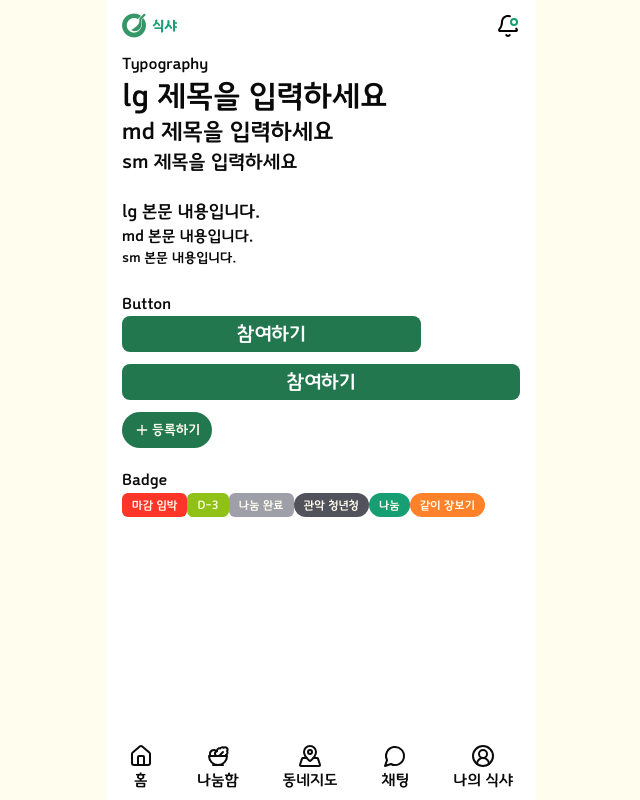
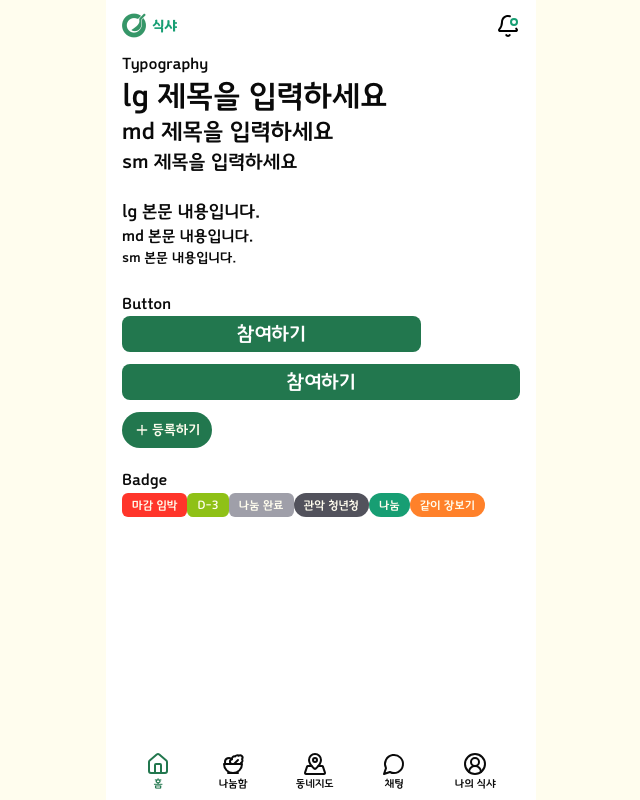
Before and after one commit to FRONT-END-BOOTCAMP-PLUS-4/sik-share, a Next.js app: page / in a window 1280 px wide. Shown: the whole page, without its empty margins (319-959 px from the left). Built offline with nearby package versions, Linux system fonts and the light colour scheme.

Commit message:
style: Footer - pathname에 따른 색상 변경

```diff
--- a/components/common/Footer.tsx
+++ b/components/common/Footer.tsx
@@ -1,3 +1,6 @@
+"use client";
+
+import { usePathname, useRouter } from "next/navigation";
 import {
 	House,
 	Salad,
@@ -7,24 +10,43 @@ import {
 } from "lucide-react";
 
 const navItems = [
-	{ Icon: House, label: "홈" },
-	{ Icon: Salad, label: "나눔함" },
-	{ Icon: MapPinned, label: "동네지도" },
-	{ Icon: MessageCircle, label: "채팅" },
-	{ Icon: CircleUserRound, label: "나의 식샤" },
+	{ key: "", Icon: House, label: "홈" },
+	{ key: "share", Icon: Salad, label: "나눔함" },
+	{ key: "map", Icon: MapPinned, label: "동네지도" },
+	{ key: "chat", Icon: MessageCircle, label: "채팅" },
+	{ key: "profile", Icon: CircleUserRound, label: "나의 식샤" },
 ] as const;
 
 export default function Footer() {
+	const pathname = usePathname();
+	const router = useRouter();
+
+	const current = pathname?.slice(1) ?? navItems[0].key;
+	const activeTab =
+		navItems.find((item) => item.key === current)?.key ?? navItems[0].key;
+
+	const handleClick = (key: string) => {
+		router.push(`/${key}`);
+	};
+
 	return (
-		<footer className="z-10 fixed bottom-0 left-1/2 transform -translate-x-1/2 w-[var(--space-mobileMax)] flex justify-between items-center bg-white min-h-[var(--space-header)] px-4 py-2">
-			<ul className="w-full flex justify-around items-center gap-[var(--space-footer)]">
-				{navItems.map(({ Icon, label }) => (
-					<li key={label} className="flex flex-col items-center cursor-pointer">
-						<Icon />
-						<p className="label-11">{label}</p>
-					</li>
-				))}
-			</ul>
+		<footer className="z-10 fixed bottom-0 left-1/2 transform -translate-x-1/2 w-[var(--space-mobileMax)] bg-white flex justify-around items-center min-h-[var(--space-header)] px-4 py-2">
+			{navItems.map(({ key, Icon, label }) => {
+				const isActive = key === activeTab;
+				const colorClass = isActive ? "text-primary" : "";
+
+				return (
+					// biome-ignore lint/a11y/useKeyWithClickEvents: <explanation>
+					<div
+						key={key}
+						className="flex flex-col items-center cursor-pointer"
+						onClick={() => handleClick(key)}
+					>
+						<Icon className={`${colorClass} w-6 h-6`} />
+						<span className={`${colorClass} label`}>{label}</span>
+					</div>
+				);
+			})}
 		</footer>
 	);
 }
```
